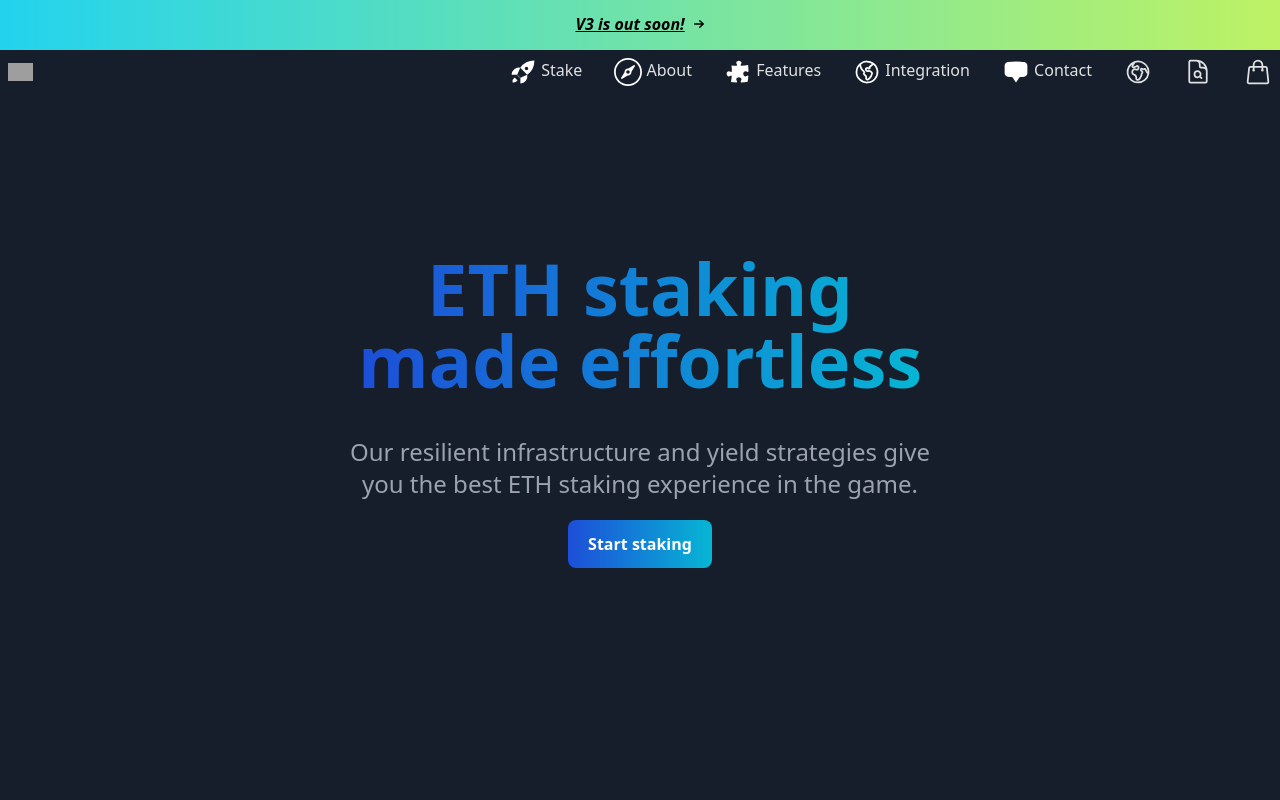
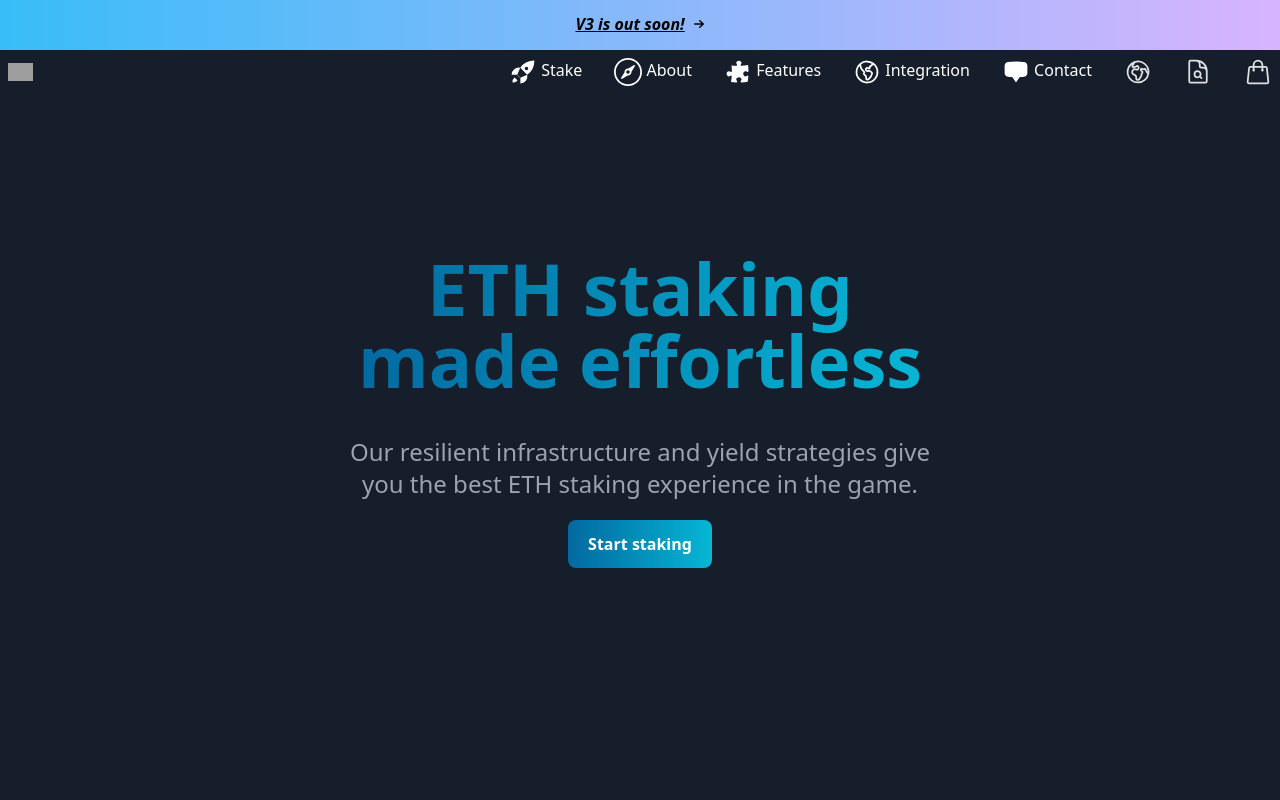
Before and after one commit to Junkiez/STAKEWISE, a React (Vite) app: page / in a window 1280 px wide. Shown: the top 800 px of the page. Built offline with nearby package versions, Linux system fonts and the light colour scheme; no server answers; grey boxes are pictures that could not be loaded.

Commit message:
Change color palette;

```diff
--- a/src/App.tsx
+++ b/src/App.tsx
@@ -43,8 +43,8 @@ function App() {
 
     return (<>
             <nav
-                className={`${scrolled ? 'bg-blue-600' : 'bg-transparent'}  transition-all fixed top-0 z-20 border-gray-200 w-[100%]`}>
-                <div className="bg-gradient-to-r h-[50px] from-cyan-400 to-lime-300 w-[100%]">
+                className={`${scrolled ? 'bg-sky-600' : 'bg-transparent'}  transition-all fixed top-0 z-20 border-gray-200 w-[100%]`}>
+                <div className="bg-gradient-to-r h-[50px] from-sky-400 to-purple-300 w-[100%]">
                     <div
                         className="mx-auto px-4 py-1 flex items-start justify-between text-black sm:items-center md:px-8  w-[100%]">
                         <div className="flex-1 justify-center flex items-start gap-x-4 sm:items-center">
@@ -72,7 +72,7 @@ function App() {
                          id="navbar-language">
                         <ul className="flex flex-col font-medium p-4 md:p-0 mt-4 border rounded-lg bg-gray-50 md:flex-row md:space-x-8 md:mt-0 md:border-0 bg-transparent">
                             <a href="#stake"
-                               className="flex flex-row block py-2 pl-3 pr-4 rounded hover:bg-gray-100 md:hover:bg-transparent md:hover:text-blue-700 md:p-0 dark:text-white md:dark:hover:text-blue-500 dark:hover:bg-gray-700 dark:hover:text-white md:dark:hover:bg-transparent dark:border-gray-700"
+                               className="flex flex-row block py-2 pl-3 pr-4 rounded hover:bg-gray-100 md:hover:bg-transparent md:hover:text-cyan-300 md:p-0 text-white md:hover:text-sky-500 hover:bg-gray-700 hover:text-white md:hover:bg-transparent border-gray-700"
                                aria-current="page">
                                 <svg xmlns="http://www.w3.org/2000/svg" fill="#fff" width="28" height="28"
                                      viewBox="0 0 24 24"
@@ -84,7 +84,7 @@ function App() {
                                 &nbsp;Stake</a>
 
                             <a href="#about"
-                               className="flex flex-row block py-2 pl-3 pr-4 rounded hover:bg-gray-100 md:hover:bg-transparent md:hover:text-blue-700 md:p-0 dark:text-white md:dark:hover:text-blue-500 dark:hover:bg-gray-700 dark:hover:text-white md:dark:hover:bg-transparent dark:border-gray-700">
+                               className="flex flex-row block py-2 pl-3 pr-4 rounded hover:bg-gray-100 md:hover:bg-transparent md:hover:text-cyan-300 md:p-0 text-white md:hover:text-sky-500 hover:bg-gray-700 hover:text-white md:hover:bg-transparent border-gray-700">
                                 <svg xmlns="http://www.w3.org/2000/svg" fill="#fff" width="28" height="28"
                                      viewBox="0 0 32 32"
                                      stroke-width="1.5">
@@ -94,7 +94,7 @@ function App() {
                                 &nbsp;About</a>
 
                             <a href="#features"
-                               className="flex flex-row block py-2 pl-3 pr-4 rounded hover:bg-gray-100 md:hover:bg-transparent md:hover:text-blue-700 md:p-0 dark:text-white md:dark:hover:text-blue-500 dark:hover:bg-gray-700 dark:hover:text-white md:dark:hover:bg-transparent dark:border-gray-700">
+                               className="flex flex-row block py-2 pl-3 pr-4 rounded hover:bg-gray-100 md:hover:bg-transparent md:hover:text-cyan-300 md:p-0 text-white md:hover:text-sky-500 hover:bg-gray-700 hover:text-white md:hover:bg-transparent border-gray-700">
                                 <svg xmlns="http://www.w3.org/2000/svg" fill="#fff" width="28" height="28"
                                      viewBox="0 0 24 24"
                                      stroke-width="1.5">
@@ -104,7 +104,7 @@ function App() {
                                 &nbsp;Features</a>
 
                             <a href="#integration"
-                               className="flex flex-row block py-2 pl-3 pr-4 rounded hover:bg-gray-100 md:hover:bg-transparent md:hover:text-blue-700 md:p-0 dark:text-white md:dark:hover:text-blue-500 dark:hover:bg-gray-700 dark:hover:text-white md:dark:hover:bg-transparent dark:border-gray-700">
+                               className="flex flex-row block py-2 pl-3 pr-4 rounded hover:bg-gray-100 md:hover:bg-transparent md:hover:text-cyan-300 md:p-0 text-white md:hover:text-sky-500 hover:bg-gray-700 hover:text-white md:hover:bg-transparent border-gray-700">
                                 <svg xmlns="http://www.w3.org/2000/svg" fill="none" width="28" height="28"
                                      viewBox="0 0 24 24"
                                      stroke-width="1.5" stroke="#fff">
@@ -115,7 +115,7 @@ function App() {
                                 &nbsp;Integration</a>
 
                             <a href="#contact"
-                               className="flex flex-row block py-2 pl-3 pr-4 rounded hover:bg-gray-100 md:hover:bg-transparent md:hover:text-blue-700 md:p-0 dark:text-white md:dark:hover:text-blue-500 dark:hover:bg-gray-700 dark:hover:text-white md:dark:hover:bg-transparent dark:border-gray-700">
+                               className="flex flex-row block py-2 pl-3 pr-4 rounded hover:bg-gray-100 md:hover:bg-transparent md:hover:text-cyan-300 md:p-0 text-white md:hover:text-sky-500 hover:bg-gray-700 hover:text-white md:hover:bg-transparent border-gray-700">
                                 <svg xmlns="http://www.w3.org/2000/svg" width="28" height="28"
                                      viewBox="0 0 24 24"
                                      stroke-width="1.5" fill="#fff">
@@ -158,7 +158,7 @@ function App() {
             </nav>
 
             <header className="w-[100%] flex flex-col items-center justify-center">
-                <h1 className="text-7xl text-center font-bold bg-clip-text text-transparent bg-gradient-to-r from-blue-700 to-cyan-500 m-10">ETH
+                <h1 className="text-7xl text-center font-bold bg-clip-text text-transparent bg-gradient-to-r from-sky-700 to-cyan-500 m-10">ETH
                     staking<br/>
                     made effortless</h1>
                 <p className="w-[300px] md:w-[600px] text-2xl text-gray-400 font-normal">Our resilient infrastructure
@@ -166,7 +166,7 @@ function App() {
                     strategies give you the best ETH staking experience in the
                     game.</p>
                 <a href={'https://app.eth-staking.com'}
-                   className="px-5 text-md font-bold m-5 py-3 text-white duration-150 rounded-lg bg-gradient-to-r from-blue-700 to-cyan-500 hover:from-blue-500 hover:to-cyan-700 active:shadow-lg">
+                   className="px-5 text-md font-bold m-5 py-3 text-white duration-150 rounded-lg bg-gradient-to-r from-sky-700 to-cyan-500 hover:from-blue-500 hover:to-cyan-700 active:shadow-lg">
                     Start staking
                 </a>
             </header>
@@ -185,7 +185,7 @@ function App() {
                     <div className="grid grid-cols-1 md:grid-cols-2 lg:grid-cols-2 gap-4 m-2">
                         <ScrollAnimation animateIn='fadeIn'>
                             <div
-                                className="grid grid-cols-6 max-w-[400px] md:max-w-[100%] gap-4 transition-all p-8 md:p-8 border-2 border-transparent hover:border-blue-500 hover:shadow-lg hover:shadow-blue-500/50 rounded-lg">
+                                className="grid grid-cols-6 max-w-[400px] md:max-w-[100%] gap-4 transition-all p-8 md:p-8 border-2 border-transparent hover:border-sky-500 hover:shadow-lg hover:shadow-sky-500/50 rounded-lg">
                                 <svg className="col-auto" width={50} height={50} xmlns="http://www.w3.org/2000/svg"
                                      viewBox="0 0 60 60">
                                     <g transform="matrix(.7742 0 0 .7742 -8.71 -8.71)" fill="#fd5d93">
@@ -209,7 +209,7 @@ function App() {
                         </ScrollAnimation>
                         <ScrollAnimation animateIn='fadeIn'>
                             <div
-                                className="grid grid-cols-6 gap-4 max-w-[400px] md:max-w-[100%]  transition-all p-8 border-2 border-transparent hover:border-blue-500 hover:shadow-lg hover:shadow-blue-500/50 rounded-lg">
+                                className="grid grid-cols-6 gap-4 max-w-[400px] md:max-w-[100%]  transition-all p-8 border-2 border-transparent hover:border-sky-500 hover:shadow-lg hover:shadow-sky-500/50 rounded-lg">
                                 <svg className="col-auto" width={50} height={50} xmlns="http://www.w3.org/2000/svg"
                                      viewBox="0 0 76.002 60">
                                     <path
@@ -234,7 +234,7 @@ function App() {
                         </ScrollAnimation>
                         <ScrollAnimation animateIn='fadeIn'>
                             <div
-                                className="grid grid-cols-6 gap-4 max-w-[400px] md:max-w-[100%]  transition-all p-8 border-2 border-transparent hover:border-blue-500 hover:shadow-lg hover:shadow-blue-500/50 rounded-lg">
+                                className="grid grid-cols-6 gap-4 max-w-[400px] md:max-w-[100%]  transition-all p-8 border-2 border-transparent hover:border-sky-500 hover:shadow-lg hover:shadow-sky-500/50 rounded-lg">
                                 <svg className="col-auto" width={50} height={50} xmlns="http://www.w3.org/2000/svg"
                                      viewBox="0 0 62.553 60">
                                     <g fill="#ff8d72">
@@ -253,7 +253,7 @@ function App() {
                         </ScrollAnimation>
                         <ScrollAnimation animateIn='fadeIn'>
                             <div
-                                className="grid grid-cols-6 gap-4 max-w-[400px] md:max-w-[100%]  transition-all p-8 border-2 border-transparent hover:border-blue-500 hover:shadow-lg hover:shadow-blue-500/50 rounded-lg">
+                                className="grid grid-cols-6 gap-4 max-w-[400px] md:max-w-[100%]  transition-all p-8 border-2 border-transparent hover:border-sky-500 hover:shadow-lg hover:shadow-sky-500/50 rounded-lg">
                                 <svg className="col-auto" width={50} height={50} xmlns="http://www.w3.org/2000/svg"
                                      viewBox="0 0 60 60">
                                     <path
@@ -306,7 +306,7 @@ function App() {
                                     </ul>
                                     <p className="font-medium p-2 mt-3 ml-8">
                                         <a href="https://app.eth-staking.com"
-                                           className="font-semibold underline duration-150 text-blue-600 hover:text-blue-100 inline-flex items-center gap-x-1">
+                                           className="font-semibold underline duration-150 text-sky-600 hover:text-blue-100 inline-flex items-center gap-x-1">
                                             Find out more
                                             <svg xmlns="http://www.w3.org/2000/svg" viewBox="0 0 20 20"
                                                  fill="currentColor"
@@ -425,7 +425,7 @@ function App() {
                                         <span
                                             className="text-grey-100 text-2xl font-semibold mb-2 ml-[14px]">Chat on Telegram</span>
                                     </div>
-                                    <a className="mr-24 hover:text-white text-blue-600 ml-[64px]">Open chat</a>
+                                    <a className="mr-24 hover:text-white text-sky-600 ml-[64px]">Open chat</a>
                                 </div>
 
                                 <div className="grid grid-rows-2 items-left justify-center m-8">
@@ -439,12 +439,12 @@ function App() {
                                         <span
                                             className="text-grey-100 text-2xl font-semibold mb-2 ml-[14px]">Chat on Discord</span>
                                     </div>
-                                    <a className="mr-24 hover:text-white text-blue-600 ml-[64px]">Open chat</a>
+                                    <a className="mr-24 hover:text-white text-sky-600 ml-[64px]">Open chat</a>
                                 </div>
                                 */}
                                 <div className="grid grid-rows-2 items-left justify-center m-8">
                                     <div className="flex items-center">
-                                        <svg fill="#0077ff" height="50" width="50" version="1.1" id="Layer_1"
+                                        <svg className="fill-sky-500" fill="#0077ff" height="50" width="50" version="1.1" id="Layer_1"
                                              xmlns="http://www.w3.org/2000/svg"
                                              xmlnsXlink="http://www.w3.org/1999/xlink"
                                              viewBox="0 0 512 512" xmlSpace="preserve">
@@ -463,7 +463,7 @@ function App() {
                                         </svg>
                                         <span className="text-grey-100 text-2xl font-semibold mb-2 ml-[14px]">Send an email</span>
                                     </div>
-                                    <a className="mr-10 hover:text-white text-blue-600 ml-[64px]"
+                                    <a className="mr-10 hover:text-white text-sky-500 ml-[64px]"
                                        href="mailto:info@eth-staking.io">info@eth-staking.io</a>
                                 </div>
                             </div>
@@ -489,7 +489,7 @@ function App() {
                                             type="text"
                                             value={form.subject}
                                             onChange={e => setForm({...form, subject: e.target.value})}
-                                            className="w-full mt-2 px-3 py-2 text-gray-500 bg-transparent outline-none border border-blue-900 focus:border-blue-700 shadow-sm rounded-lg"
+                                            className="w-full mt-2 px-3 py-2 text-gray-500 bg-transparent outline-none border border-sky-900 focus:border-sky-700 shadow-sm rounded-lg"
                                         />
                                     </div>
                                     <div>
@@ -500,7 +500,7 @@ function App() {
                                             type="email"
                                             value={form.email}
                                             onChange={e => setForm({...form, email: e.target.value})}
-                                            className="w-full mt-2 px-3 py-2 text-gray-500 bg-transparent outline-none border border-blue-900 focus:border-blue-700 shadow-sm rounded-lg"
+                                            className="w-full mt-2 px-3 py-2 text-gray-500 bg-transparent outline-none border border-sky-900 focus:border-sky-700 shadow-sm rounded-lg"
                                         />
                                     </div>
                                     <div>
@@ -509,13 +509,13 @@ function App() {
                                         </label>
                                         <textarea value={form.message}
                                                   onChange={e => setForm({...form, message: e.target.value})}
-                                                  className="w-full mt-2 h-36 px-3 py-2 resize-none appearance-none bg-transparent outline-none border border-blue-900 focus:border-blue-700 shadow-sm rounded-lg"></textarea>
+                                                  className="w-full mt-2 h-36 px-3 py-2 resize-none appearance-none bg-transparent outline-none border border-sky-900 focus:border-sky-700 shadow-sm rounded-lg"></textarea>
                                     </div>
                                     {message.color == 'lime' ?
                                         <p className="text-center text-lime-500">{message.text}</p> :
                                         <p className="text-center text-red-500">{message.text}</p>}
                                     <button type="submit"
-                                            className="px-12 text-md font-bold m-5 py-3 text-white duration-150 rounded-lg bg-gradient-to-r from-blue-700 to-cyan-500 hover:from-blue-500 hover:to-cyan-700 active:shadow-lg"
+                                            className="px-12 text-md font-bold m-5 py-3 text-white duration-150 rounded-lg bg-gradient-to-r from-sky-700 to-cyan-500 hover:from-blue-500 hover:to-cyan-700 active:shadow-lg"
                                     >
                                         Send
                                     </  button>
@@ -527,15 +527,15 @@ function App() {
             </main>
             <footer className="sm:w-[95%] w-full flex flex-wrap justify-end m-4 font-normal text-sm items-center">
                 <a href="https://stakewise.io/terms-and-conditions"
-                   className="text-blue-500 hover:text-blue-700 mr-1 sm:mr-2">Terms & Conditions</a>
+                   className="text-sky-500 hover:text-cyan-400 mr-1 sm:mr-2">Terms & Conditions</a>
                 <span className="mx-1 font-semibold sm:hidden">|</span>
-                <a href="https://wellfound.com/company/ethstaking/" target="_blank" className="text-blue-500 hover:text-blue-700 mr-1 sm:mr-2">Careers</a>
+                <a href="https://wellfound.com/company/ethstaking/" target="_blank" className="text-sky-500 hover:text-cyan-400 mr-1 sm:mr-2">Careers</a>
                 <span className="mx-1 font-semibold sm:hidden">|</span>
-                {/*<a href="/#" className="text-blue-500 hover:text-blue-700 mr-1 sm:mr-2">GitHub</a>
+                {/*<a href="/#" className="text-sky-500 hover:text-cyan-400 mr-1 sm:mr-2">GitHub</a>
                 <span className="mx-1 font-semibold sm:hidden">|</span>*/}
                 <span className="hidden sm:inline-block">© 2023</span>
                 &nbsp;
-                <a href="/#" className="text-blue-500 hover:text-blue-700">{siteName} Labs</a>
+                <a href="/#" className="text-sky-500 hover:text-cyan-400">{siteName} Labs</a>
             </footer>
         </>
     )
```
